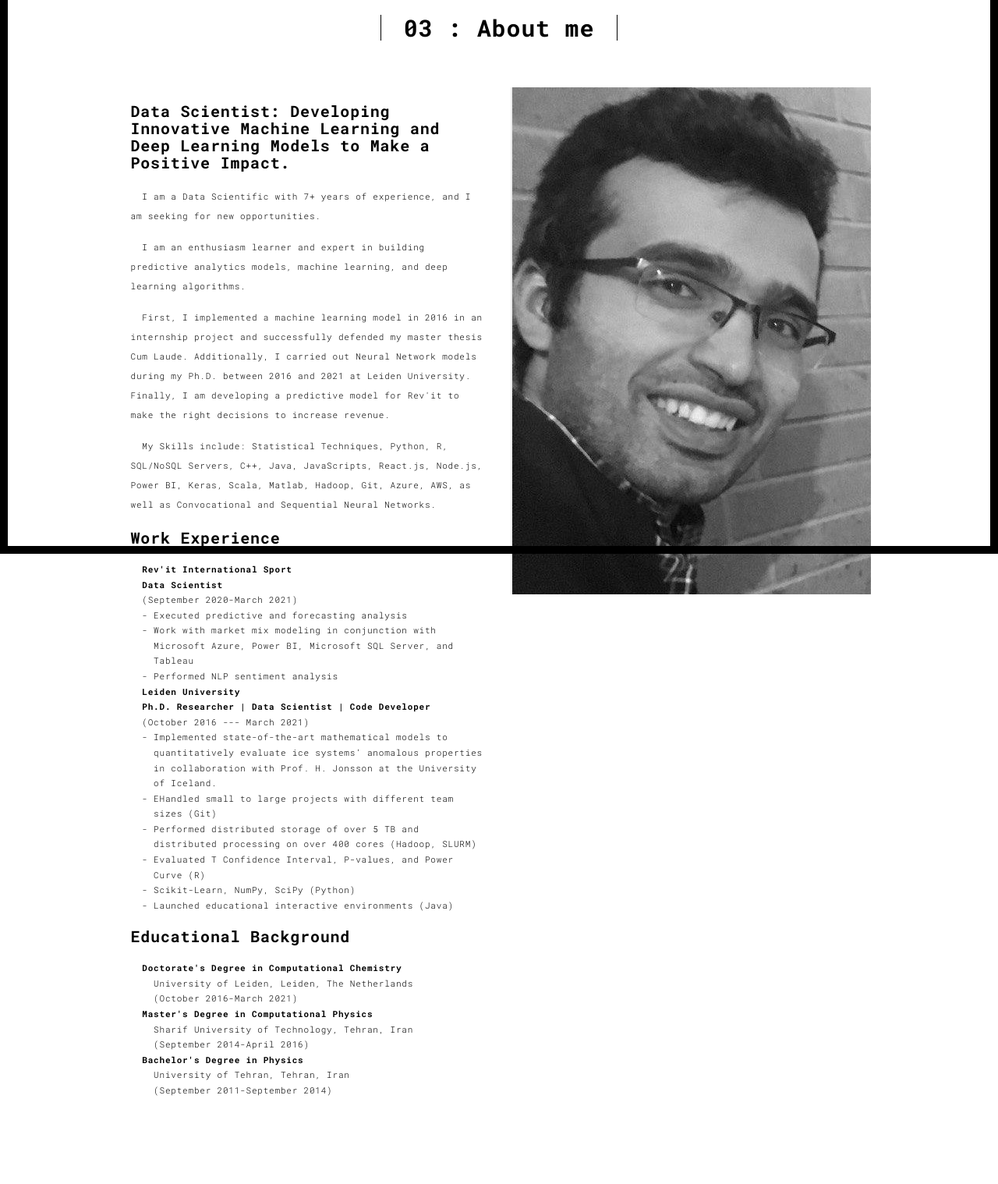
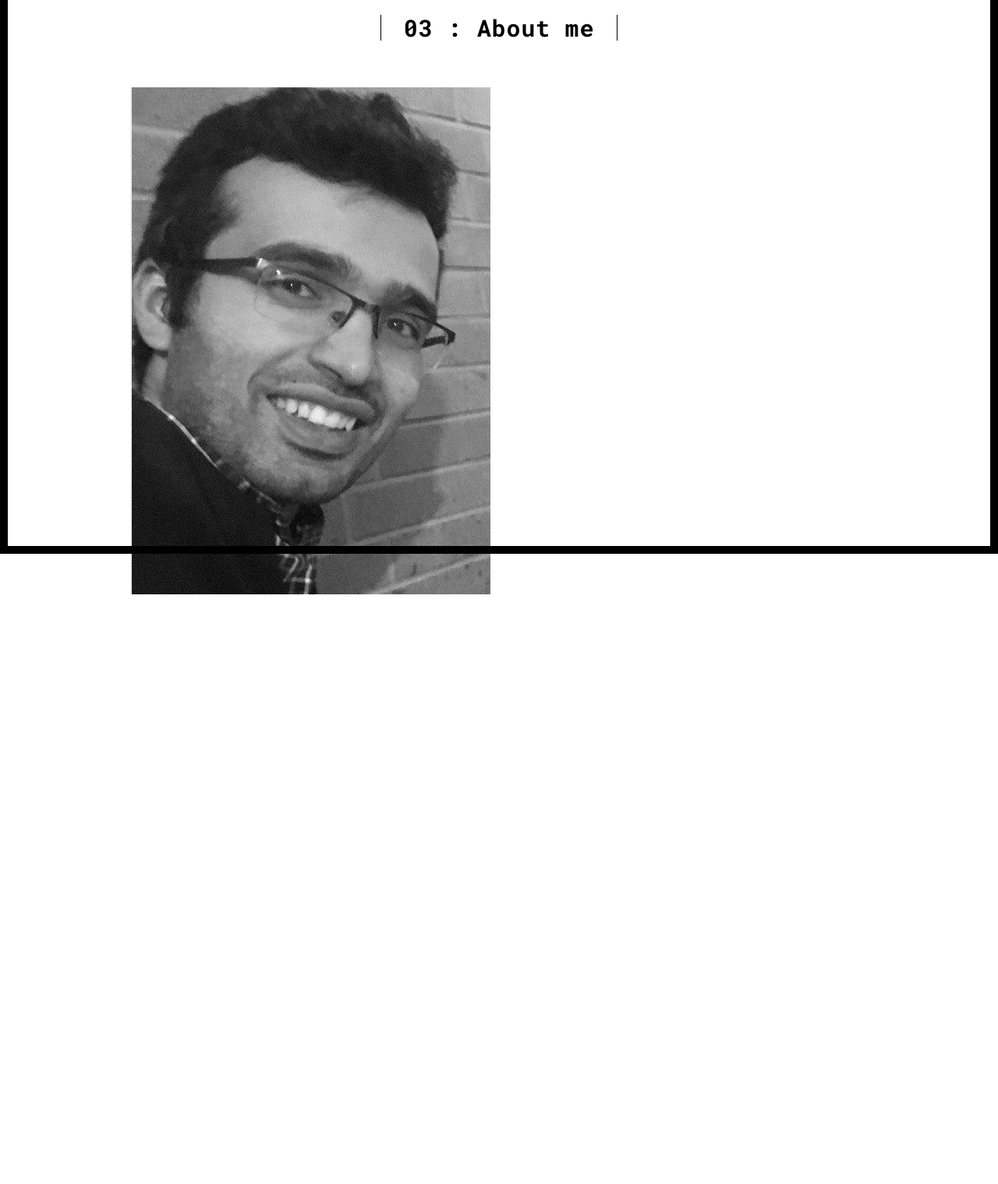
Before and after one commit to soroushrasti/flask_webserver, a Flask app: page /about.html in a window 1280 px wide. Shown: the part 90-1608 px from the top of the page at 78% size. After the commit the page ends 852 px from the top, so only its background shows below. Run offline with Flask 2, Linux system fonts and the light colour scheme; some libraries are stand-ins or nearby versions.

Commit message:
removing description about myself

```diff
--- a/templates/about.html
+++ b/templates/about.html
@@ -60,7 +60,7 @@
           <div class="row">
             <div class="col-md-10 col-md-offset-1">
               <div class="row">
-                <div class="col-xs-12 col-md-6">
+                <!-- <div class="col-xs-12 col-md-6">
                   <h1 class="h3">Data Scientist: Developing Innovative Machine Learning and Deep Learning Models to Make a Positive Impact.</h1>
                   <p>&nbsp I am a Data Scientific with 7+ years of experience, and I am seeking for new opportunities. </p>
                    <p> &nbsp I am an enthusiasm learner and expert in building predictive analytics models, machine learning, and deep learning algorithms.</p>
@@ -101,7 +101,7 @@
 
 
 
-                </div>
+                </div> -->
                 <div class="col-xs-12 col-md-6 black-image">
                   <img src="../static/assets/images/profil_color.png" class="img-responsive" alt="">
                 </div>
```
